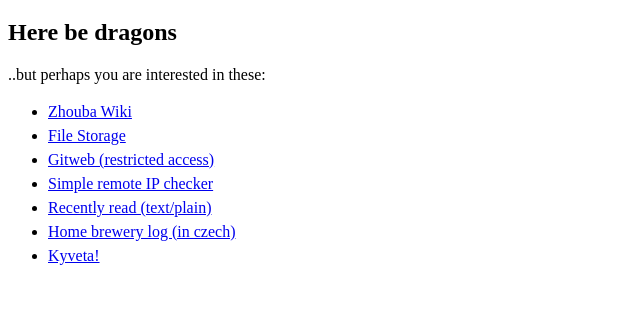
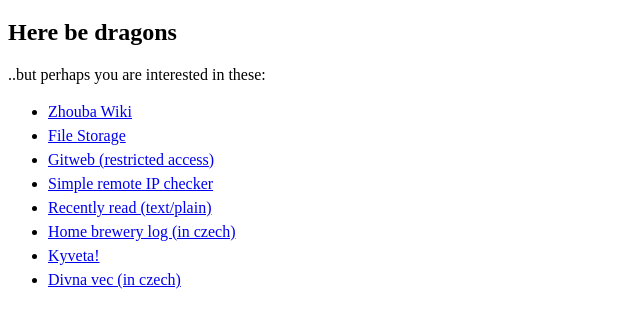
Before and after one commit to helvete/zhouba_home, a plain HTML site: page www/index.html in a window 1280 px wide. Shown: the part 61-388 px from the top of the page, without its empty margins (0-640 px from the left). Drawn offline with Linux system fonts and the light colour scheme.

Commit message:
Add weird shit

```diff
--- a/www/index.html
+++ b/www/index.html
@@ -38,6 +38,9 @@
 			<li>
 				<a href='https://kyveta.cz'>Kyveta!</a>
 			</li>
+			<li>
+				<a href='divna_vec_2021-07-08'>Divna vec (in czech)</a>
+			</li>
 		</ul>
 	</div>
 </body>
```
Also changed, not shown: 1 other file.
